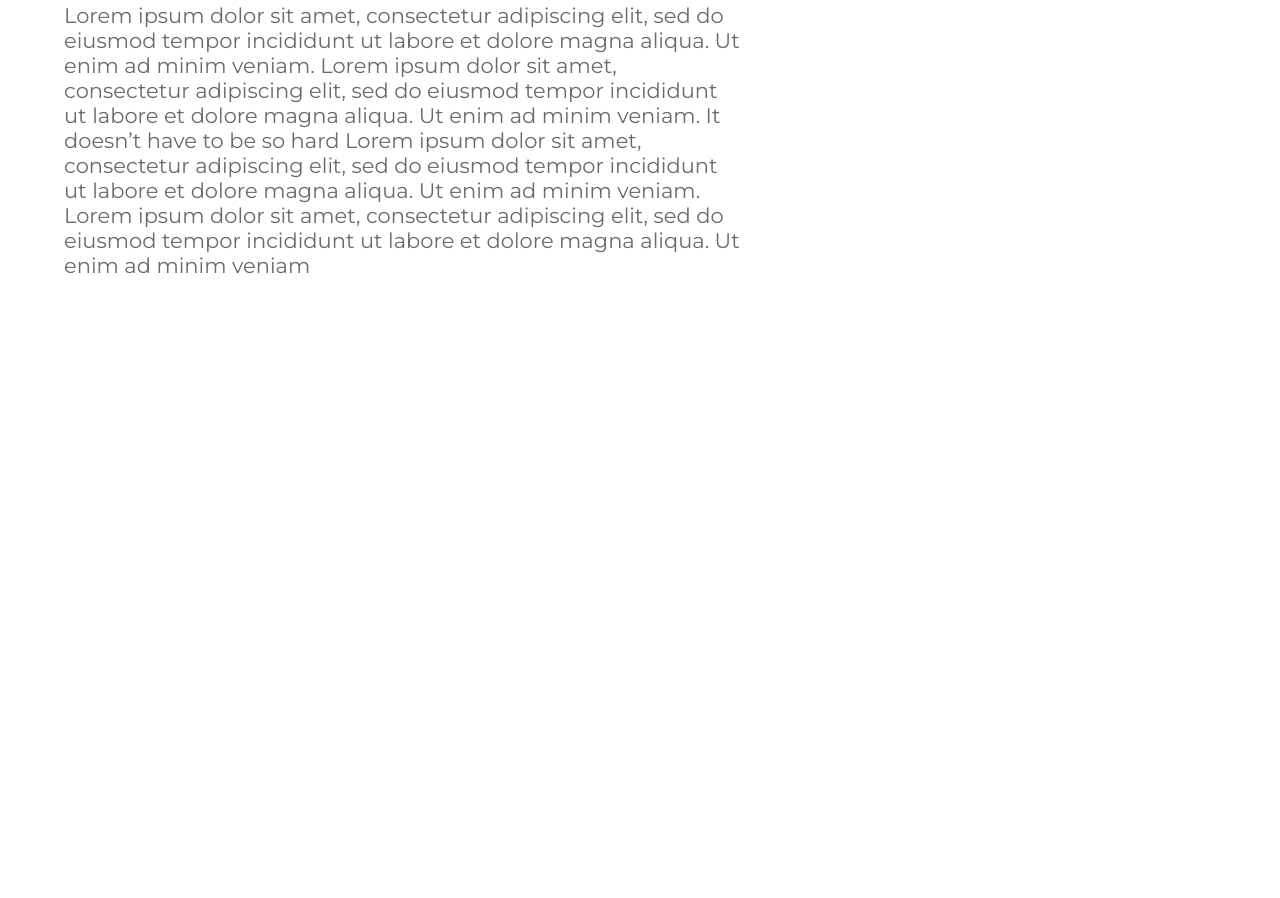
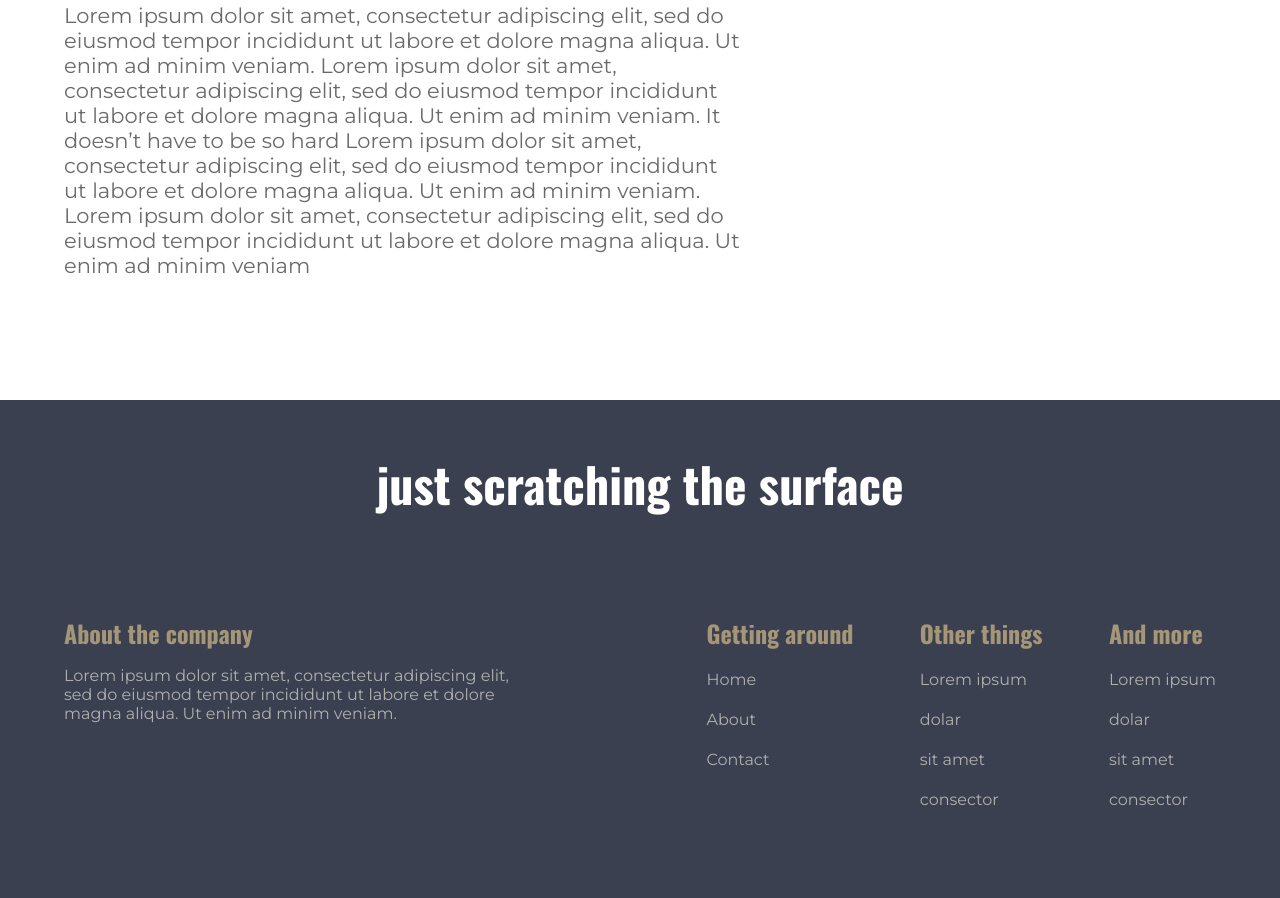
Before and after one commit to mustafa-kapadia1483/Conquering-Responsive-Layouts-by-Kevin-Powell-21-Days-Challenge, a plain HTML site: page Final Challenge/index.html in a window 1280 px wide. Shown: the part 2069-2967 px from the top of the page. Before the commit the page ends 2469 px from the top, so only its background shows below. Drawn offline with nearby package versions, Linux system fonts and the light colour scheme.

Commit message:
Final Challenge Done and Notes Done

```diff
--- a/Final Challenge/css/main.css
+++ b/Final Challenge/css/main.css
@@ -135,6 +135,58 @@ aside .card:last-child {
   font-size: min(2.2vmax, 1.1rem);
 }
 
+/* Footer */
+.footer {
+  background-color: var(--dark-blue);
+  padding: 3rem 0;
+}
+
+.footer > .title {
+  margin-bottom: 2em;
+  font-size: min(6vmax, 3rem);
+  color: #fff;
+  text-align: center;
+}
+
+.blocks {
+  display: flex;
+  flex-wrap: wrap;
+  justify-content: space-between;
+}
+
+.block {
+  max-width: 50%;
+}
+
+.block > .title {
+  font-size: min(3vmax, 1.5rem);
+  margin-bottom: 0.6em;
+}
+
+.block p,
+.block ul {
+  margin-bottom: 2.5em;
+}
+
+.block ul {
+  list-style-type: none;
+}
+
+.block ul li {
+  margin-bottom: 1em;
+}
+
+.block p {
+  color: #afafaf;
+  max-width: 80%;
+}
+
+.block ul li a {
+  text-decoration: none;
+  color: #afafaf;
+  font-family: var(--alt-font-family);
+}
+
 /* Desktop @700px */
 @media screen and (min-width: 700px) {
   aside.col-2 {
@@ -184,4 +236,9 @@ aside .card:last-child {
   aside .card {
     margin-bottom: 2rem;
   }
+
+  /* footer */
+  .blocks {
+    column-gap: 4rem;
+  }
 }
--- a/Final Challenge/index.html
+++ b/Final Challenge/index.html
@@ -104,6 +104,48 @@
       </aside>
     </div>
   </section>
+
+  <footer class="footer">
+    <h6 class="title container">
+      just scratching the surface
+    </h6>
+    <div class="blocks container">
+      <article class="block">
+        <h6 class="title gold-text">About the company</h6>
+        <p class="para">
+          Lorem ipsum dolor sit amet, consectetur adipiscing
+          elit, sed do eiusmod tempor incididunt ut labore et
+          dolore magna aliqua. Ut enim ad minim veniam.
+        </p>
+      </article>
+      <nav class="block">
+        <h6 class="title gold-text">Getting around</h6>
+        <ul>
+          <li><a href="#">Home</a></li>
+          <li><a href="#">About</a></li>
+          <li><a href="#">Contact</a></li>
+        </ul>
+      </nav>
+      <nav class="block">
+        <h6 class="title gold-text">Other things</h6>
+        <ul>
+          <li><a href="#">Lorem ipsum</a></li>
+          <li><a href="#">dolar</a></li>
+          <li><a href="#">sit amet</a></li>
+          <li><a href="#">consector</a></li>
+        </ul>
+      </nav>
+      <nav class="block">
+        <h6 class="title gold-text">And more</h6>
+        <ul>
+          <li><a href="#">Lorem ipsum</a></li>
+          <li><a href="#">dolar</a></li>
+          <li><a href="#">sit amet</a></a></li>
+          <li><a href="#">consector</a></a></li>
+        </ul>
+      </nav>
+    </div>
+  </footer>
   <script src="./js/app.js"></script>
 </body>
 
```
Also changed, not shown: 1 other file.
